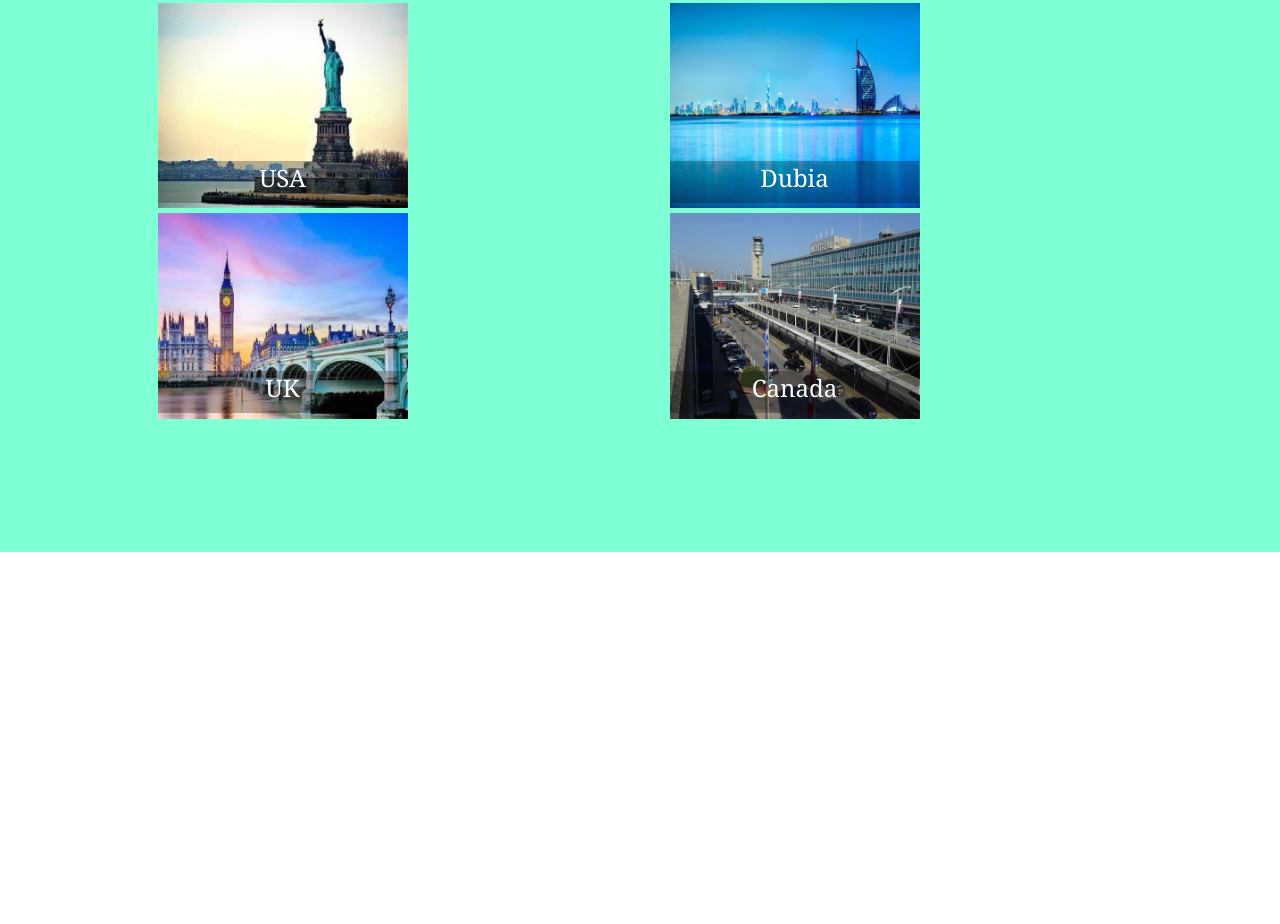
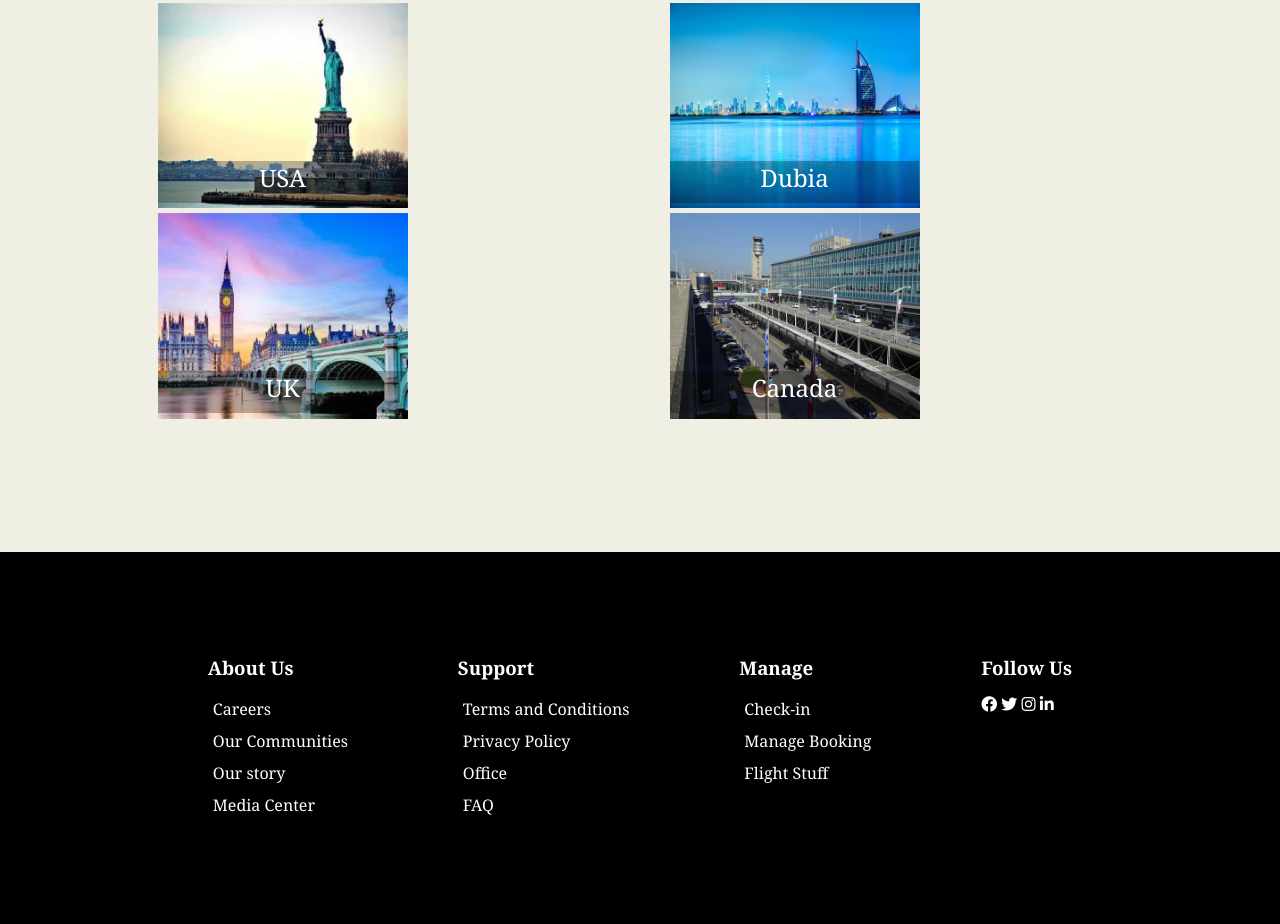
Before and after one commit to joshdev12/Elite, a plain HTML site: page index.html in a window 1280 px wide. Shown: the part 1803-2727 px from the top of the page. Before the commit the page ends 2355 px from the top, so only its background shows below. Drawn offline with Linux system fonts and the light colour scheme.

Commit message:
Done with bottom section

```diff
--- a/index.html
+++ b/index.html
@@ -180,6 +180,53 @@
 
     </section>
 
+    <section class="bottom-section">
+            <div class="bottom-section-container">
+                <div class="abt-us-section">
+                    <h3>About Us</h3>
+                    <div style="padding-top: 13px;">
+                        <a href="">Careers</a>
+                        <a href="">Our Communities</a>
+                        <a href="">Our story</a>
+                        <a href="">Media Center</a>
+
+                    </div>
+                </div>
+                <div class="support-section">
+                    <h3>Support</h3>
+                    <div style="padding-top: 13px;">
+                        <a href="">Terms and Conditions</a>
+                        <a href="">Privacy Policy</a>
+                        <a href="">Office</a>
+                        <a href="">FAQ</a>
+                    </div>
+                </div>
+
+                <div class="manage-section">
+                    <h3>Manage</h3>
+                    <div style="padding-top: 13px;">
+                        <a href="">Check-in</a>
+                        <a href="">Manage Booking</a>
+                        <a href="">Flight Stuff</a>
+                    </div>
+                </div>
+
+                <div class="follow-us-section">
+                    <h3>Follow Us</h3>
+                    <div style="padding-top: 13px;">
+                        <a href=""><i class="fab fa-facebook"></i></a>
+                        <a href=""><i class="fab fa-twitter"></i></a>
+                        <a href=""><i class="fab fa-instagram"></i></a>
+                        <a href=""><i class="fab fa-linkedin-in"></i></a>
+                    </div>
+
+                </div>
+
+            </div>
+        </div>
+
+    </section>
+
 
 
 
--- a/style.css
+++ b/style.css
@@ -68,7 +68,7 @@
 }
 
 .row-section{
-    background-color: rgb(185, 170, 33);
+    background-color: rgb(219, 217, 212);
     width: 100%;
     height: 100%;
 }
@@ -137,7 +137,7 @@
 .destination-container{
     width: 100%;
     height: 100%;
-    background-color: aquamarine;
+    background-color: rgb(240, 239, 227);
 }
 
 .destination-text{
@@ -196,7 +196,47 @@
     padding: 10px 20px;
 }
 
+.bottom-section{
+    width: 100%;
+    height: 100%;
+    background-color: black;
+    color:white;
+}
 
+.bottom-section-container{
+    display: flex;
+    width: 100%;
+    justify-content: space-evenly;
+    padding: 103px;
+    flex-wrap: wrap;
+}
+
+
+.abt-us-section a{
+    color: white;
+    display: block;
+    text-decoration: none;
+    padding: 5px;
+}
+
+.support-section a{
+    color: white;
+    display: block;
+    text-decoration: none;
+    padding: 5px;
+}
+
+.manage-section a{
+    color: white;
+    display: block;
+    text-decoration: none;
+    padding: 5px;
+}
+
+.follow-us-section a{
+    color: white;
+    text-decoration: none;
+}
 
 
 
@@ -396,6 +436,12 @@
     .inner-destination-image2{
         flex-direction: column;
     }
+
+    .bottom-section-container{
+        flex-direction: column;
+    }
+
+
 }
 
 @media (width: 540px){
@@ -407,6 +453,10 @@
     .inner-destination-image2{
         flex-direction: column;
         padding: 0 20%;
+    }
+
+    .bottom-section-container{
+        flex-direction: column;
     }
 }
 
@@ -421,4 +471,8 @@
         flex-direction: column;
         padding: 0;
     }
+
+    .bottom-section-container{
+        flex-direction: column;
+    }
 }
```
